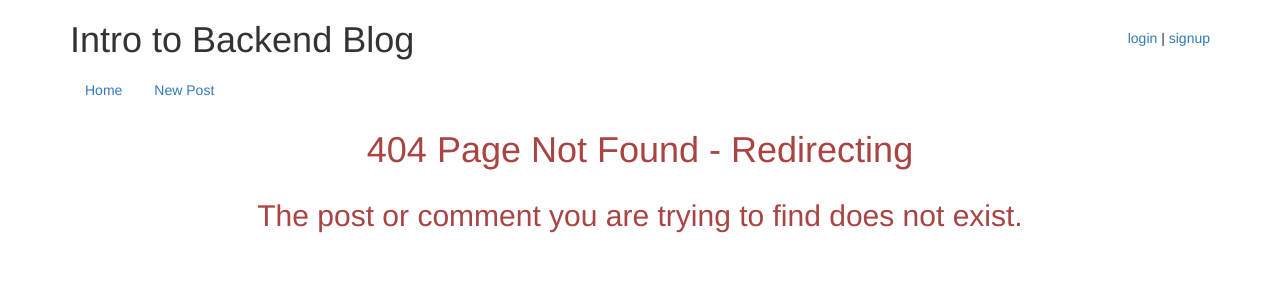
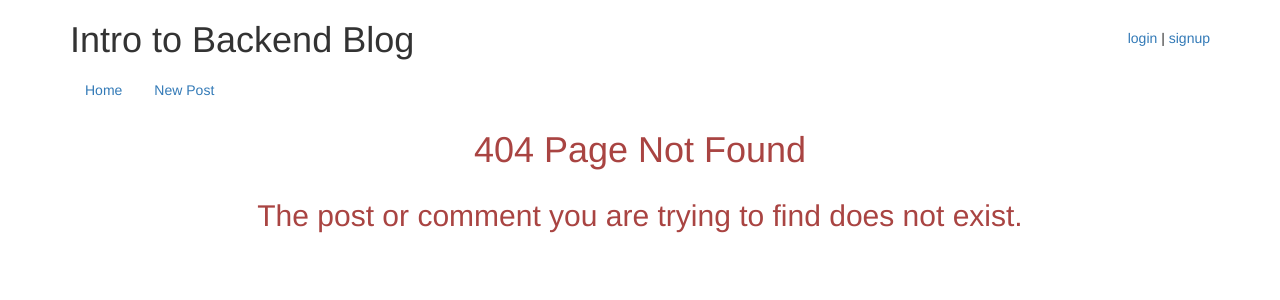
Before and after one commit to nicholassavini/Udacity-Blog, a Python web app: template templates/404.html in a window 1280 px wide. Shown: the top 300 px of the page. Run offline with Jinja, Linux system fonts and the light colour scheme; the template is opened without the code that fills it, so the values that code supplies are empty.

Commit message:
Tweaked 404 page

```diff
--- a/main.py
+++ b/main.py
@@ -276,7 +276,6 @@ class AddPost(Handler):
                         created_by=created_by)
             p.put()
             self.redirect("/%s" % str(p.key.id()))
-
 
 class Permalink(Handler):
     """ Allows for each post to have a permalink page """
--- a/templates/404.html
+++ b/templates/404.html
@@ -1,14 +1,11 @@
 {% extends "base.html" %}
-{% block title %}Error{% endblock %}
-{% block head %}
-<meta http-equiv="refresh" content="5;url=/">
-{% endblock %}
+{% block title %}Page Not Found{% endblock %}
 {% block content %}
 <div class="row">
-    <h1 class="col-md-12 text-center text-danger">404 Page Not Found -
-    Redirecting</h1>
+    <h1 class="col-md-12 text-center text-danger">404 Page Not Found</h1>
 </div>
 <div class="row">
-    <h2 class="col-md-12 text-center text-danger">The post or comment you are trying to find does not exist.</h2>
+    <h2 class="col-md-12 text-center text-danger">The post or comment you
+    are trying to find does not exist.</h2>
 </div>
 {% endblock %}
```
Also changed, not shown: 1 other file.
